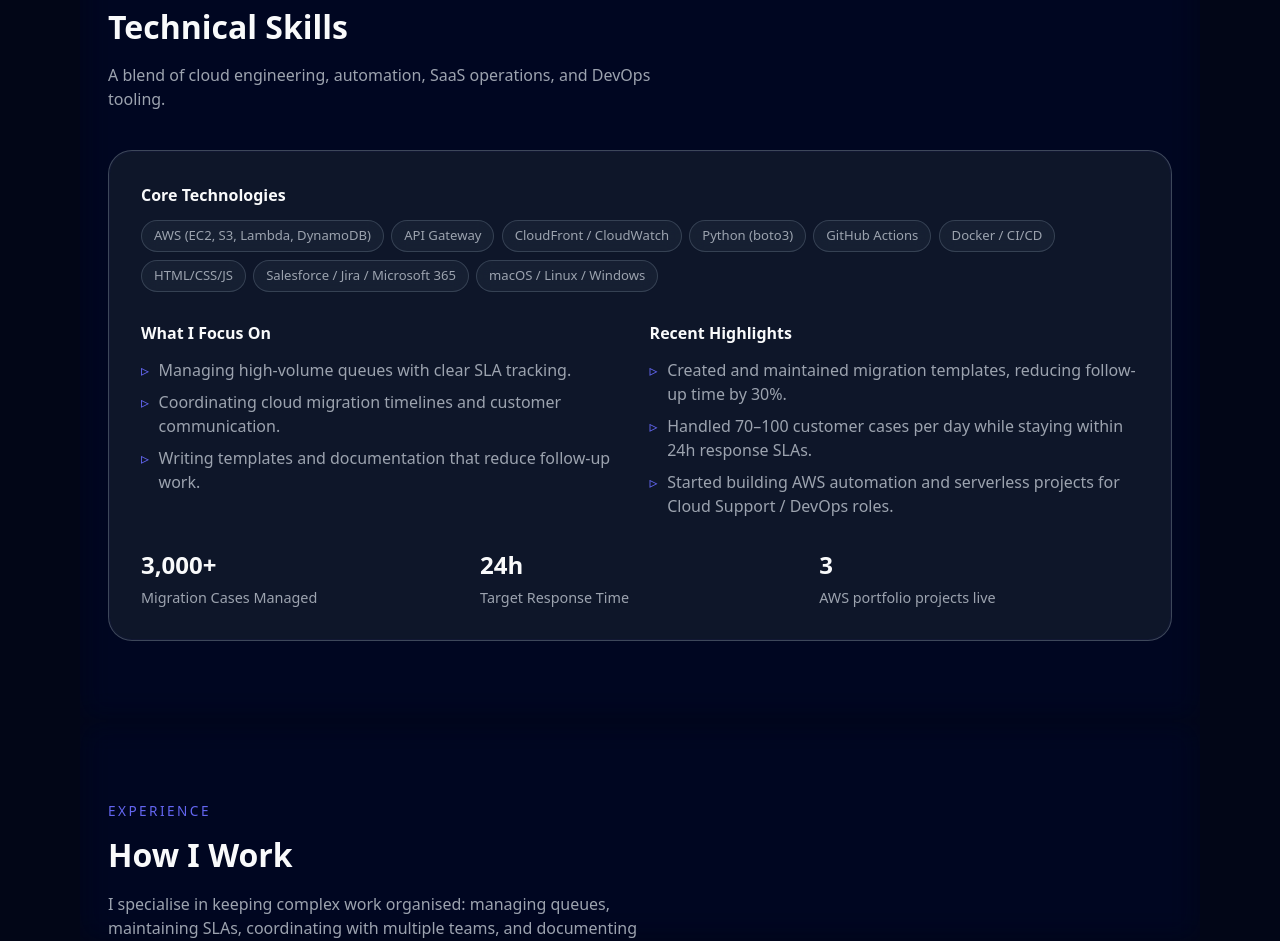
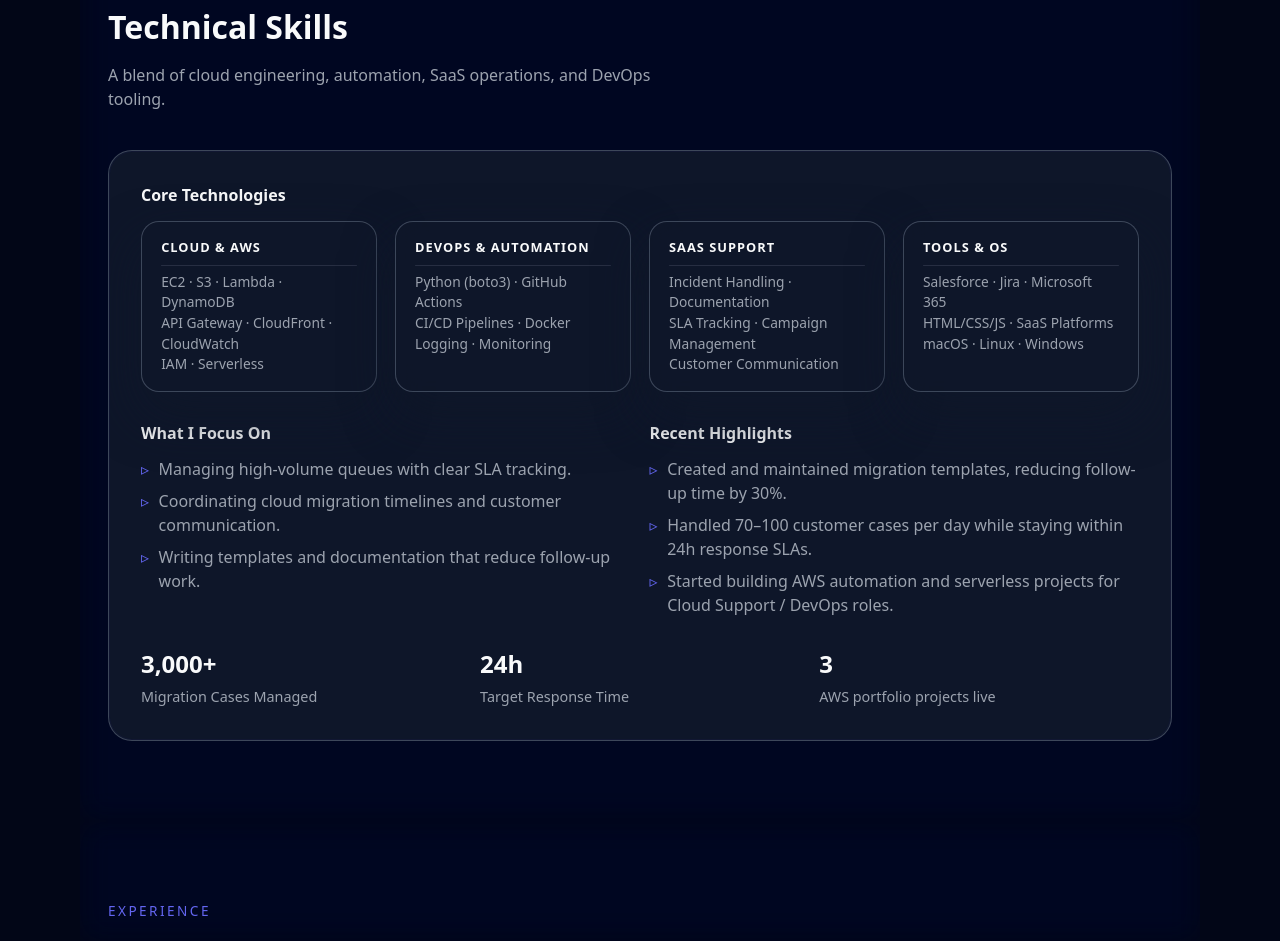
Before and after one commit to soliscottude/soliscottude.github.io, a plain HTML site: page index.html in a window 1280 px wide. Shown: the part 1167-2108 px from the top of the page. Drawn offline with Linux system fonts and the light colour scheme.

Commit message:
update skills section

```diff
--- a/assets/style.css
+++ b/assets/style.css
@@ -309,10 +309,11 @@ section[id] {
 }
 
 .hero-availability {
+  padding-top: 0.45rem;
   font-size: 0.85rem;
   text-transform: uppercase;
   letter-spacing: 0.05em;
-  color: rgba(148, 163, 184, 0.85);
+  color: var(--text-muted);
 }
 
 .hero-social.icons {
@@ -547,6 +548,72 @@ section[id] {
 .highlight-title {
   font-weight: 600;
   margin-bottom: 0.8rem;
+}
+
+.core-skills-row {
+  display: grid;
+  grid-template-columns: repeat(4, minmax(0, 1fr));
+  gap: 1.1rem;
+  margin-top: 0.9rem;
+}
+
+.core-block {
+  border-radius: 18px;
+  padding: 1rem 1.2rem;
+  background: rgba(255, 255, 255, 0.75);
+  border: 1px solid rgba(148, 163, 184, 0.26);
+  box-shadow: 0 16px 40px rgba(15, 23, 42, 0.08);
+  backdrop-filter: blur(14px);
+}
+
+:root.dark .core-block {
+  background: rgba(15, 23, 42, 0.9);
+  border-color: rgba(148, 163, 184, 0.35);
+  box-shadow: 0 22px 50px rgba(15, 23, 42, 0.85);
+}
+
+.core-block-label {
+  font-size: 0.8rem;
+  font-weight: 600;
+  letter-spacing: 0.08em;
+  text-transform: uppercase;
+  margin-bottom: 0.35rem;
+  color: var(--text-main);
+  position: relative;
+  padding-bottom: 0.55rem;
+}
+
+.core-block-label::after {
+  content: "";
+  position: absolute;
+  left: 0;
+  bottom: 0;
+  width: 100%;
+  height: 1px;
+  background: rgba(148, 163, 184, 0.25);
+  border-radius: 2px;
+}
+
+:root.dark .core-block-label::after {
+  background: rgba(148, 163, 184, 0.18);
+}
+
+.core-block-items {
+  font-size: 0.86rem;
+  color: var(--text-muted);
+  line-height: 1.5;
+}
+
+@media (max-width: 1100px) {
+  .core-skills-row {
+    grid-template-columns: repeat(2, minmax(0, 1fr));
+  }
+}
+
+@media (max-width: 700px) {
+  .core-skills-row {
+    grid-template-columns: 1fr;
+  }
 }
 
 .skill-tags {
--- a/index.html
+++ b/index.html
@@ -209,16 +209,47 @@
         <article class="highlight-card">
           <div>
             <p class="highlight-title">Core Technologies</p>
-            <div class="skill-tags">
-              <span class="skill-tag">AWS (EC2, S3, Lambda, DynamoDB)</span>
-              <span class="skill-tag">API Gateway</span>
-              <span class="skill-tag">CloudFront / CloudWatch</span>
-              <span class="skill-tag">Python (boto3)</span>
-              <span class="skill-tag">GitHub Actions</span>
-              <span class="skill-tag">Docker / CI/CD</span>
-              <span class="skill-tag">HTML/CSS/JS</span>
-              <span class="skill-tag">Salesforce / Jira / Microsoft 365</span>
-              <span class="skill-tag">macOS / Linux / Windows</span>
+
+            <div class="core-skills-row">
+              <!-- Cloud -->
+              <div class="core-block">
+                <p class="core-block-label">Cloud & AWS</p>
+                <p class="core-block-items">
+                  EC2 · S3 · Lambda · DynamoDB<br />
+                  API Gateway · CloudFront · CloudWatch<br />
+                  IAM · Serverless
+                </p>
+              </div>
+
+              <!-- DevOps -->
+              <div class="core-block">
+                <p class="core-block-label">DevOps & Automation</p>
+                <p class="core-block-items">
+                  Python (boto3) · GitHub Actions<br />
+                  CI/CD Pipelines · Docker<br />
+                  Logging · Monitoring
+                </p>
+              </div>
+
+              <!-- SaaS Support -->
+              <div class="core-block">
+                <p class="core-block-label">SaaS Support</p>
+                <p class="core-block-items">
+                  Incident Handling · Documentation<br />
+                  SLA Tracking · Campaign Management<br />
+                  Customer Communication
+                </p>
+              </div>
+
+              <!-- Tools + OS -->
+              <div class="core-block">
+                <p class="core-block-label">Tools & OS</p>
+                <p class="core-block-items">
+                  Salesforce · Jira · Microsoft 365<br />
+                  HTML/CSS/JS · SaaS Platforms<br />
+                  macOS · Linux · Windows
+                </p>
+              </div>
             </div>
           </div>
 
```
